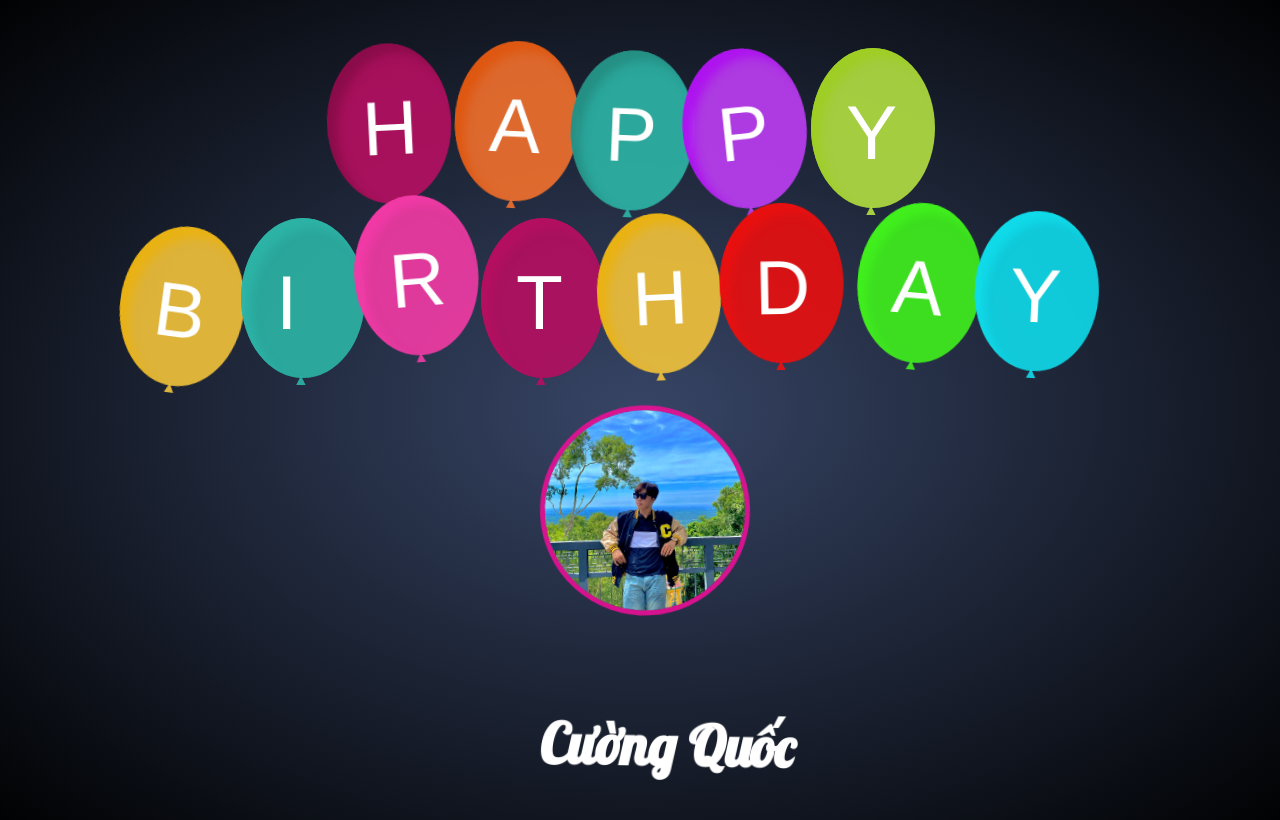
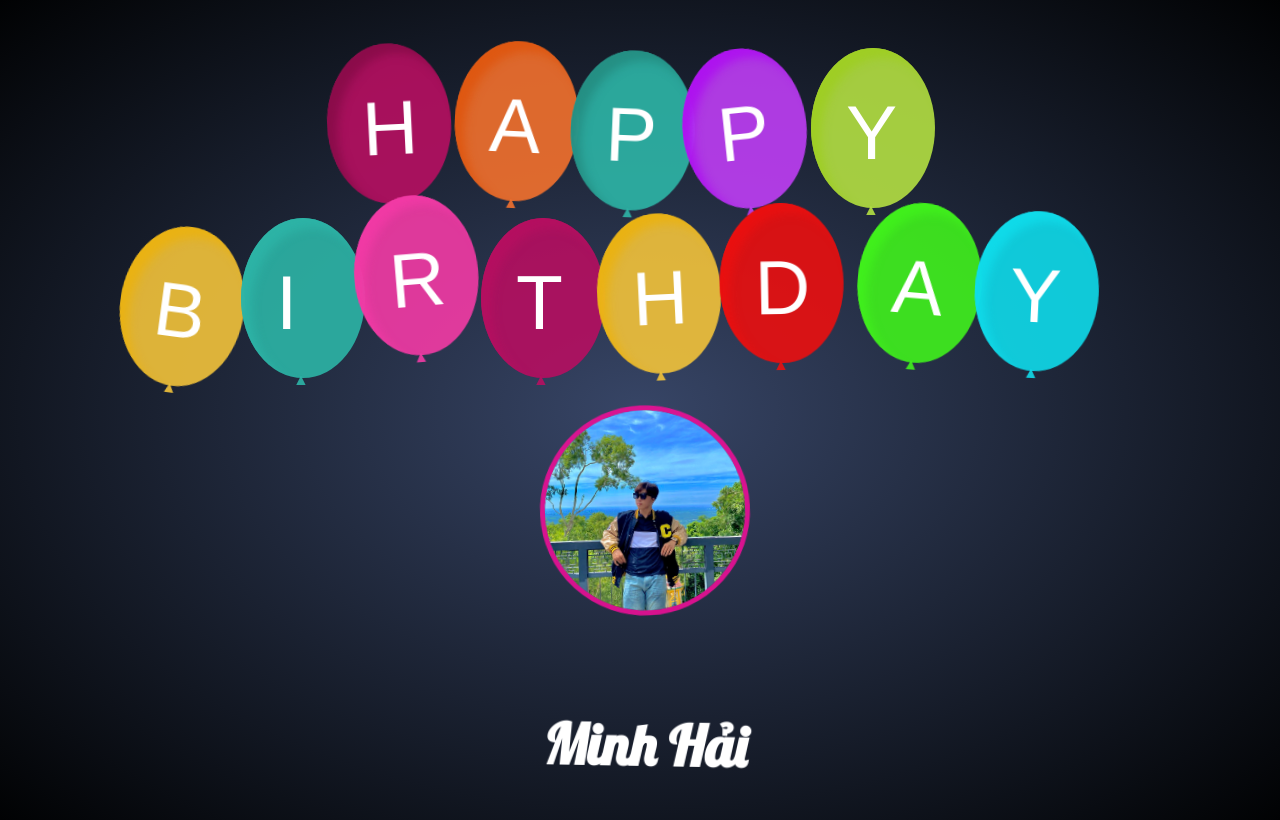
Before and after one commit to zenrostuji/sinhnhatHai, a plain HTML site: page index.html in a window 1280 px wide. Drawn offline with nearby package versions, Linux system fonts and the light colour scheme; a web font is replaced by a local one.

Commit message:
Update index.html

```diff
--- a/index.html
+++ b/index.html
@@ -59,7 +59,7 @@
             <div class="avatar">    <!--thẻ img các bạn thêm ảnh vô folder xong đổi tên ảnh để liên kết nha-->
                 <img src="./DEV.jpg" alt="" class="avatar__img" onclick="showMessage()" />
 
-                <h1 onclick="showMessage()" class="avatar__title">Cường Quốc</h1>
+                <h1 onclick="showMessage()" class="avatar__title">Minh Hải</h1>
             </div>
             <audio id="player" autoplay loop><!--âm thanh các bạn tải về dưới dạng mp3 xong đổi tên chèn vô-->
                 <source src="./sound.mp3" type="audio/mp3">
```
